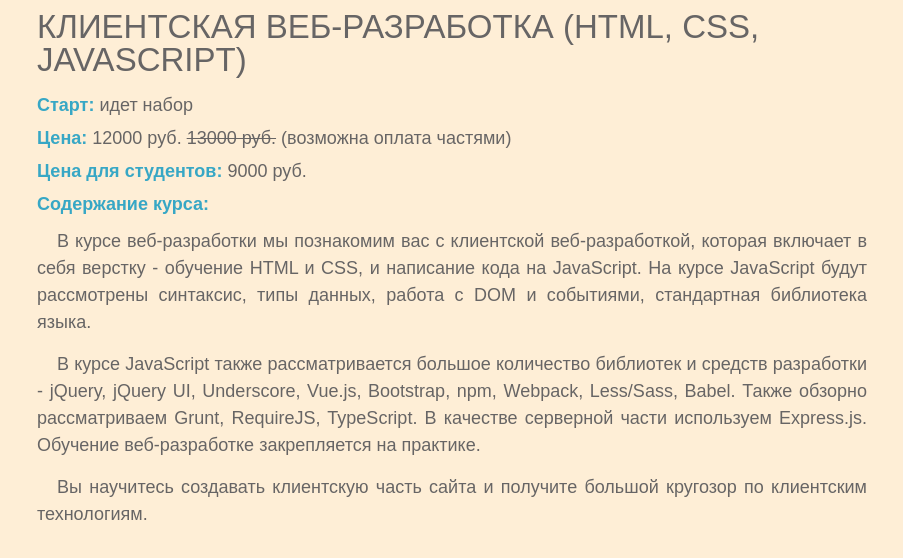
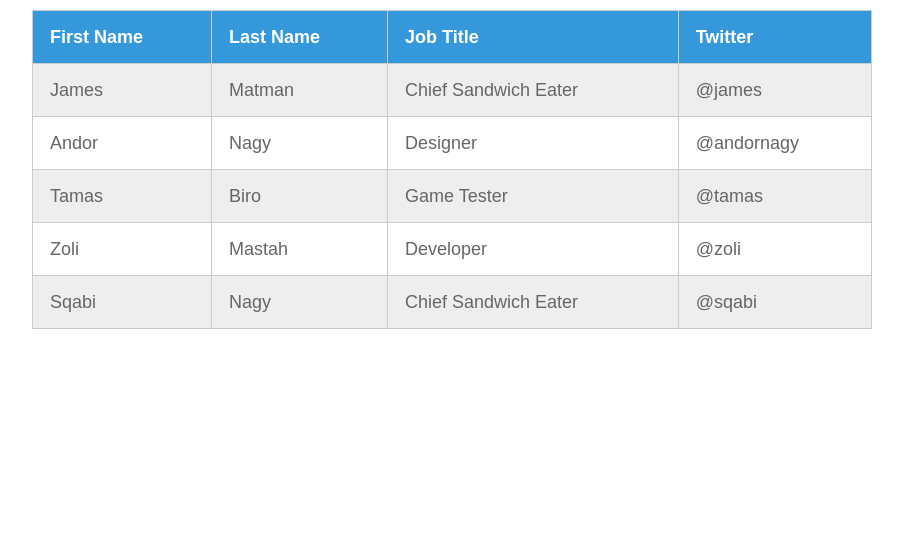
Before and after one commit to xRay1337/ClientWeb, a plain HTML site: page CSS Table/index.html in a window 1280 px wide. Shown: the whole page, without its empty margins (188-1091 px from the left). Drawn offline with Linux system fonts and the light colour scheme.

Commit message:
fix CSS Table#1

```diff
--- a/CSS Table/index.html
+++ b/CSS Table/index.html
@@ -8,23 +8,48 @@
 </head>
 <body>
     <main>
-        <h1>КЛИЕНТСКАЯ ВЕБ-РАЗРАБОТКА (HTML, CSS, JAVASCRIPT)</h1>
-        <p class="subtitle"><strong class="title">Старт:</strong> идет набор</p>
-        <p class="subtitle"><strong class="title">Цена:</strong> 12000 руб. <span class="strike">13000 руб.</span> (возможна оплата частями)</p>
-        <p class="subtitle"><strong class="title">Цена для студентов:</strong> 9000 руб.</p>
-        <p class="subtitle"><strong class="title">Содержание курса:</strong></p>
-        <p class="text">
-            В курсе веб-разработки мы познакомим вас с клиентской веб-разработкой, которая включает в себя верстку - обучение HTML и CSS, и написание кода на JavaScript.
-            На курсе JavaScript будут рассмотрены синтаксис, типы данных, работа с DOM и событиями, стандартная библиотека языка.
-        </p>
-        <p class="text">
-            В курсе JavaScript также рассматривается большое количество библиотек и средств разработки - jQuery, jQuery UI, Underscore, Vue.js,
-            Bootstrap, npm, Webpack, Less/Sass, Babel. Также обзорно рассматриваем Grunt, RequireJS, TypeScript. В качестве серверной части используем Express.js.
-            Обучение веб-разработке закрепляется на практике.
-        </p>
-        <p class="text">
-            Вы научитесь создавать клиентскую часть сайта и получите большой кругозор по клиентским технологиям.
-        </p>
+        <table class="twitter-list">
+            <thead class="twitter-list-head">
+                <tr>
+                    <th>First Name</th>
+                    <th>Last Name</th>
+                    <th>Job Title</th>
+                    <th>Twitter</th>
+                </tr>
+            </thead>
+            <tbody>
+                <tr class="odd-rows">
+                    <td>James</td>
+                    <td>Matman</td>
+                    <td>Chief Sandwich Eater</td>
+                    <td>@james</td>
+                </tr>
+                <tr class="even-rows">
+                    <td>Andor</td>
+                    <td>Nagy</td>
+                    <td>Designer</td>
+                    <td>@andornagy</td>
+                </tr>
+                <tr class="odd-rows">
+                    <td>Tamas</td>
+                    <td>Biro</td>
+                    <td>Game Tester</td>
+                    <td>@tamas</td>
+                </tr>
+                <tr class="even-rows">
+                    <td>Zoli</td>
+                    <td>Mastah</td>
+                    <td>Developer</td>
+                    <td>@zoli</td>
+                </tr>
+                <tr class="odd-rows">
+                    <td>Sqabi</td>
+                    <td>Nagy</td>
+                    <td>Chief Sandwich Eater</td>
+                    <td>@sqabi</td>
+                </tr>
+            </tbody>
+        </table>
     </main>
 </body>
 </html>
--- a/CSS Table/styles/mainStyles.css
+++ b/CSS Table/styles/mainStyles.css
@@ -1,38 +1,32 @@
 body {
-    background: #FEEED6;
     color: #676565;
     font-family: sans-serif;
 }
 
 main {
     width: 100%;
-    max-width: 850px;
+    max-width: 860px;
     margin: 0 auto;
-    font-size: 18px;
     padding: 10px;
 }
 
-h1 {
-    font-size: 33px;
-    text-transform: uppercase;
-    margin-bottom: 20px;
+.twitter-list {
+    width: 100%;
 }
 
-.text, .subtitle {
-    margin-bottom: 15px;
+.twitter-list thead {
+    text-align: left;
+    font-weight: bold;
+    background: #3498DB;
+    color: #fff;
 }
 
-.text {
-    text-align: justify;
-    text-indent: 20px;
-    line-height: 1.5;
+.twitter-list th, .twitter-list td {
+    border: 1px solid #CCCCCC;
+    font-size: 18px;
+    padding: 17px;
 }
 
-.title {
-    color: #37A7C5;
-    font-weight: bold;
+.twitter-list tbody tr:nth-child(odd) {
+    background: #EEEEEE;
 }
-
-.strike {
-    text-decoration: line-through;
-}
--- a/CSS Text/styles/mainStyles.css
+++ b/CSS Text/styles/mainStyles.css
@@ -1,33 +1,38 @@
 body {
+    background: #FEEED6;
     color: #676565;
     font-family: sans-serif;
 }
 
 main {
     width: 100%;
-    max-width: 860px;
+    max-width: 850px;
     margin: 0 auto;
+    font-size: 18px;
     padding: 10px;
 }
 
-.twitter-list {
-    width: 100%;
-    white-space: nowrap;
+h1 {
+    font-size: 33px;
+    text-transform: uppercase;
+    margin-bottom: 20px;
 }
 
-.twitter-list-head {
-    text-align: left;
-    font-weight: bold;
-    background: #3498DB;
-    color: #fff;
+.text, .subtitle {
+    margin-bottom: 15px;
 }
 
-.odd-rows {
-    background: #EEEEEE;
+.text {
+    text-align: justify;
+    text-indent: 20px;
+    line-height: 1.5;
 }
 
-.twitter-list-th, .twitter-list-td {
-    border: 1px solid #CCCCCC;
-    font-size: 18px;
-    padding: 17px;
+.title {
+    color: #37A7C5;
+    font-weight: bold;
 }
+
+.strike {
+    text-decoration: line-through;
+}
```
Also changed, not shown: CSS Text/index.html (+17 -42 lines), 7 other files.
